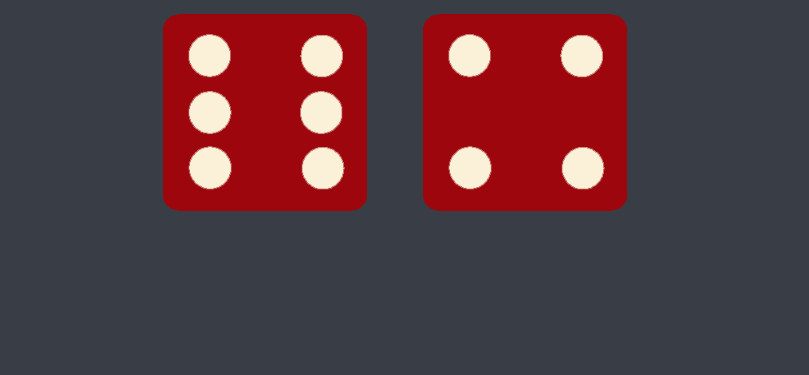
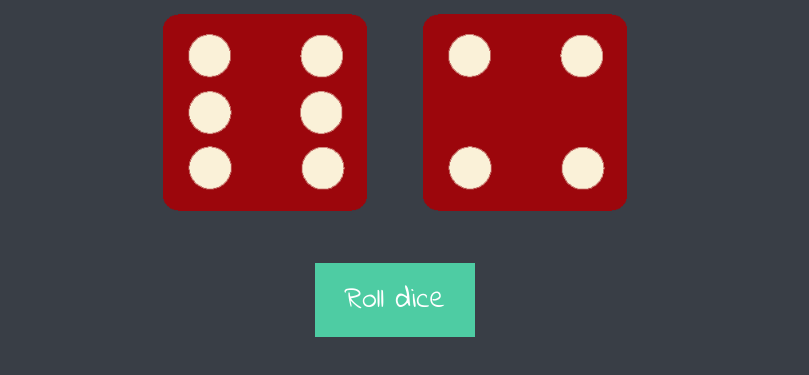
Before and after one commit to craigea92/the-dom-project, a plain HTML site: page index.html in a window 1280 px wide. Shown: the part 321-696 px from the top of the page, without its empty margins (245-1054 px from the left). Drawn offline with Linux system fonts and the light colour scheme.

Commit message:
Added a roll dice button

```diff
--- a/index.html
+++ b/index.html
@@ -20,6 +20,10 @@
       <p>Player 2</p>
       <img class="img2" src="images/dice6.png">
     </div>
+
+    <div>
+      <button class="play-game" onClick="window.location.reload();">Roll dice</button>
+    </div>
   </div>
 
   <footer>
--- a/styles.css
+++ b/styles.css
@@ -39,3 +39,19 @@ footer {
   font-family: 'Indie Flower', cursive;
 
 }
+
+.play-game {
+  border: none;
+  font-family: 'Indie Flower', cursive;
+  color: #ffffff;
+  font-size: 30px;
+  background: #4ECCA3;
+  padding: 15px 30px 15px 30px;
+  text-decoration: none;
+  margin: 5%;
+}
+
+.play-game:hover {
+  background: #48b38f;
+  text-decoration: none;
+}
```
